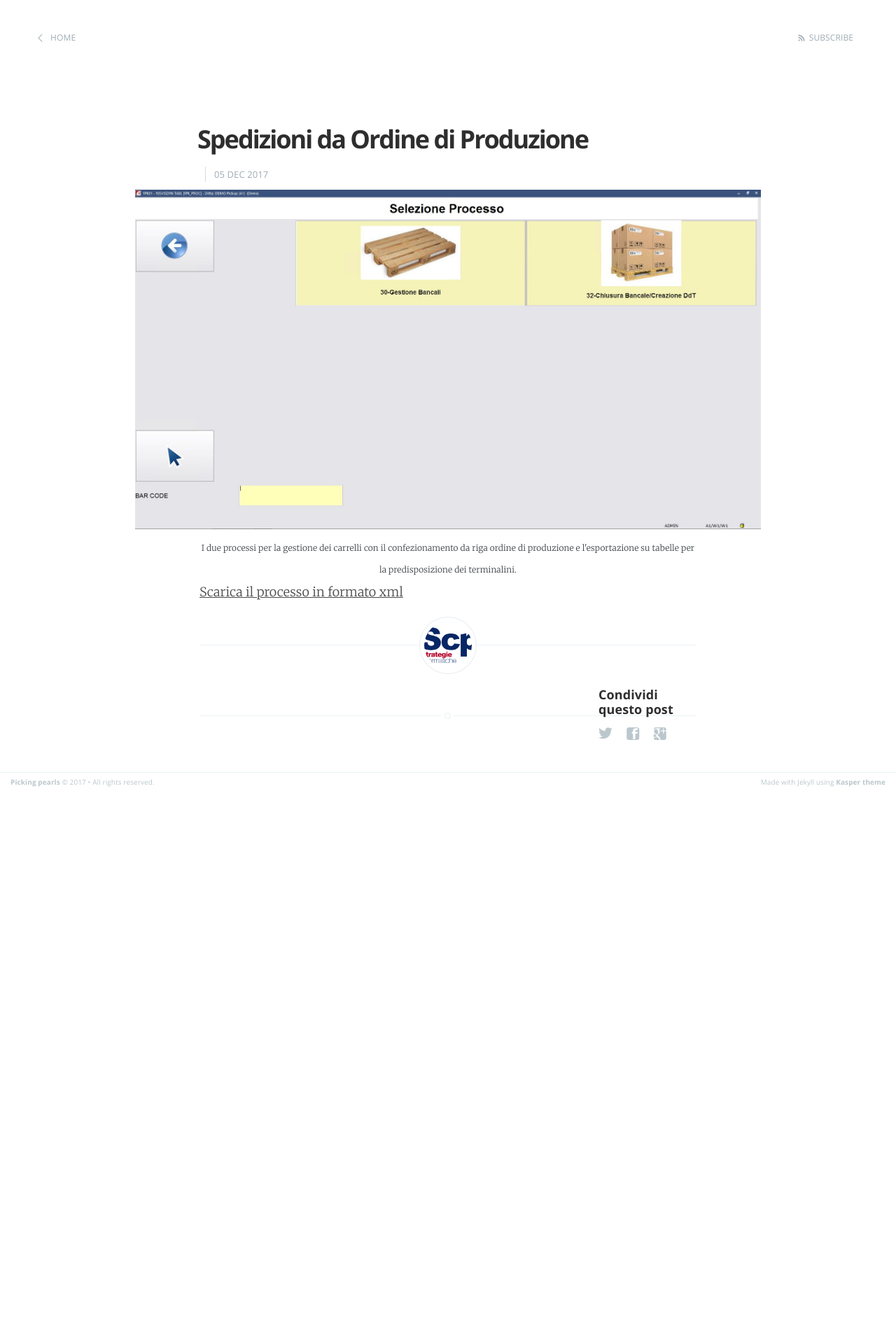
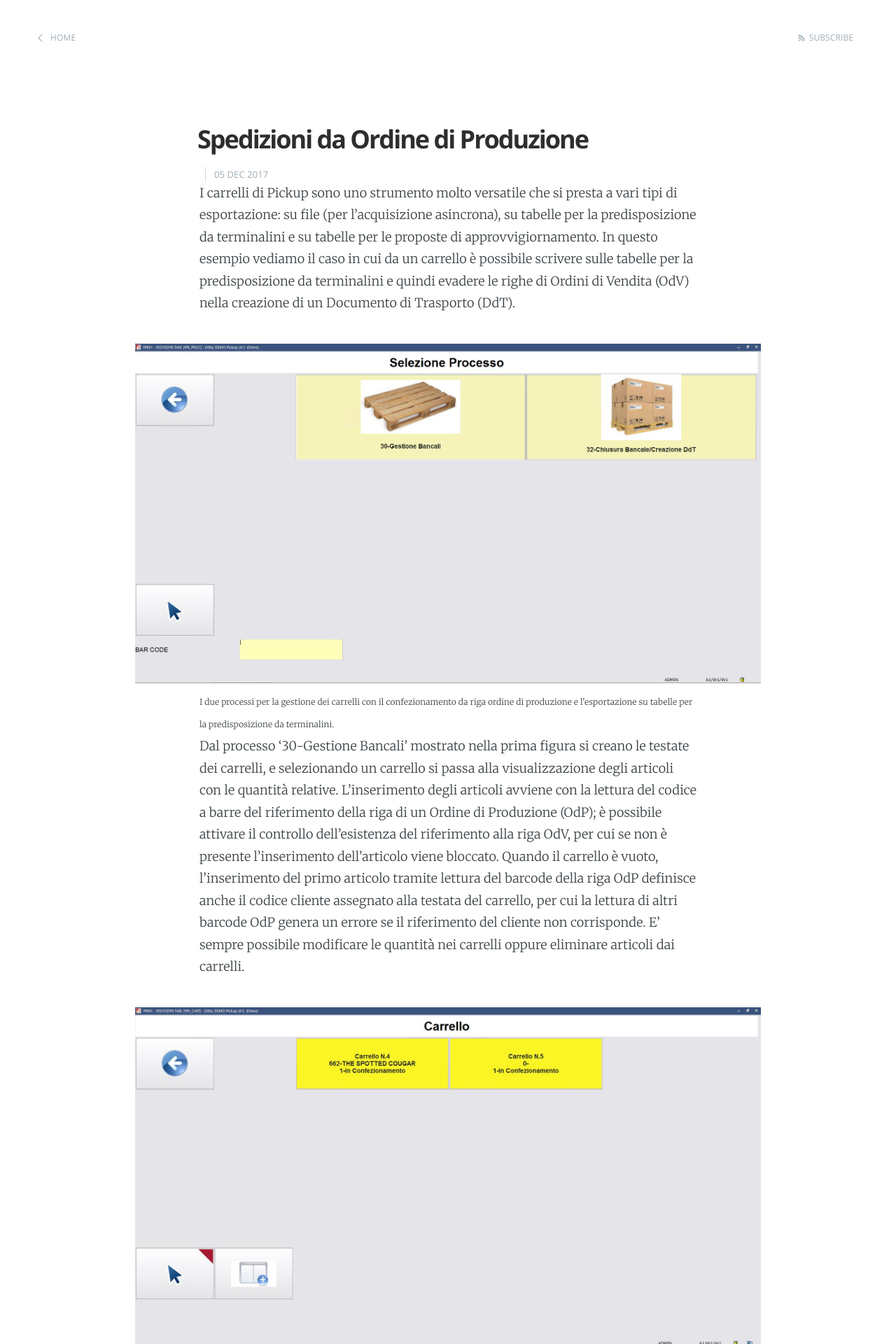
Before and after one commit to mdm13/pickup, a Jekyll site: the page built from _posts/2017-12-05-spedizioni-da-odp.md, in a window 1280 px wide. Shown: the top 1920 px of the page at 70% size. Built offline with Jekyll 4.4.1, drawn with Linux system fonts in a browser that asks for light colours; before the commit the page ends 1132 px from its top, so only the background shows below that; some of the changed text lies outside the part shown.

Commit message:
update post

```diff
--- a/_posts/2017-12-05-spedizioni-da-odp.md
+++ b/_posts/2017-12-05-spedizioni-da-odp.md
@@ -4,9 +4,46 @@
 date: 5 december 2017
 ---
 
+I carrelli di Pickup sono uno strumento molto versatile che si presta a vari tipi di esportazione: su file (per l'acquisizione asincrona), su
+tabelle per la predisposizione da terminalini e su tabelle per le proposte di approvvigiornamento. In questo esempio vediamo il caso
+in cui da un carrello è possibile scrivere sulle tabelle per la predisposizione da terminalini e quindi evadere le righe
+di Ordini di Vendita (OdV) nella creazione di un Documento di Trasporto (DdT).
+
+{% include image.html name="processi_odp_predisposizione_terminalini.jpg" caption="I due processi per la gestione dei carrelli con il confezionamento
+da riga ordine di produzione e l'esportazione su tabelle per la predisposizione da terminalini." %}
+
+Dal processo '30-Gestione Bancali' mostrato nella prima figura si creano le testate dei carrelli, e selezionando un carrello si passa
+alla visualizzazione degli articoli con le quantità relative. L'inserimento degli articoli avviene con la lettura del codice a barre del riferimento
+della riga di un Ordine di Produzione (OdP); è possibile attivare il controllo dell'esistenza del riferimento alla riga OdV, per cui se non è presente
+l'inserimento dell'articolo viene bloccato. Quando il carrello è vuoto, l'inserimento del primo articolo tramite lettura del barcode della riga OdP
+definisce anche il codice cliente assegnato alla testata del carrello, per cui la lettura di altri barcode OdP genera un errore se il riferimento del cliente
+non corrisponde. E' sempre possibile modificare le quantità nei carrelli oppure eliminare articoli dai carrelli.
+
+{% include image.html name="testate_carrello.jpg" caption="Processo '30-Gestione Bancali': le testate di due carrelli; il primo carrello ha già
+il riferimento del codice cliente." %}
+
+Nel caso sia presente il controllo del riferimento OdV, viene controllato anche il riferimento dall'indirizzo di consegna, per righe OdP
+collegate ad uno stesso cliente ma con indirizzi di consegna differenti non possono essere inserite nello stesso carrello.
+Selezionando il tasto conferma dalla videata con le righe del carrello viene proposta la stampa di un report, che possa servire da etichetta
+da apporre sul bancale. Lo stato del carrello viene modificato, passando dallo stato 'In Confezionamento' allo stato 'Da Prelevare'.
 
 
-{% include image.html name="processi_odp_predisposizione_terminalini.jpg" caption="I due processi per la gestione dei carrelli con il confezionamento da riga ordine di produzione e l'esportazione su tabelle per la predisposizione dei terminalini." %}
+{% include image.html name="righe_carrello.jpg" caption="Processo '30-Gestione Bancali': le righe di un carrello; è indicato il codice articolo e la quantità
+con il riferimento alla riga Ordine di Produzione ed Ordine di Vendita." %}
+
+{% include image.html name="stampa_carrello.jpg" caption="Processo '30-Gestione Bancali': videata di stampa dell'etichetta del carrello." %}
+
+Dal processo '32-Chiusura Bancale' è possibile selezionare un carrello e procedere all'esportazione sulle tabelle per la predisposizione da terminalini.
+I carrelli chiusi non sono più visibili nei processi di confezionamento e chiusura.
+
+{% include image.html name="esportazione_carrello.jpg" caption="Processo '32-Chiusura Bancale': i carrelli confezionati possono venir confermati
+per eseguire l'esportazione sulle tabelle per la predisposizione da terminalini." %}
+
+Nel caso in cui il tipo documento per il DdT sia configurato correttamente, dal menù F11-Altre Funzioni nella creazione dei DdT è possibile
+procedere con il caricamento delle righe dei carrelli collegate al cliente ed evadere le righe dell'ordine di vendita collegate tramite il riferimento
+inserito nella tabella delle righe per la predisposizione da terminalini.
+
+{% include image.html name="creazione_ddt_altre_funzioni.jpg" caption="Esolver standard: creazione DdT da predisposizione da terminalini ." %}
 
 
 {% include download.html name="std_odp_predisposizione_terminalini.xml" caption="Scarica il processo in formato xml" %}
--- a/assets/css/screen.css
+++ b/assets/css/screen.css
@@ -234,7 +234,7 @@
 
 figcaption {
     font-size: 12px;
-    text-align: center;
+    text-align: left;
 }
 
 a {
```
Also changed, not shown: assets/posts/2017-12-05-spedizioni-da-ordine-di-produzione/esportazione_carrello.jpg (renamed from assets/posts/2017-12-05-spedizioni-da-ordine-di-produzione/bancale_esportazione_terminalini.jpg), assets/posts/2017-12-05-spedizioni-da-ordine-di-produzione/stampa_carrello.jpg (renamed from assets/posts/2017-12-05-spedizioni-da-ordine-di-produzione/carrello_stampa.jpg).
